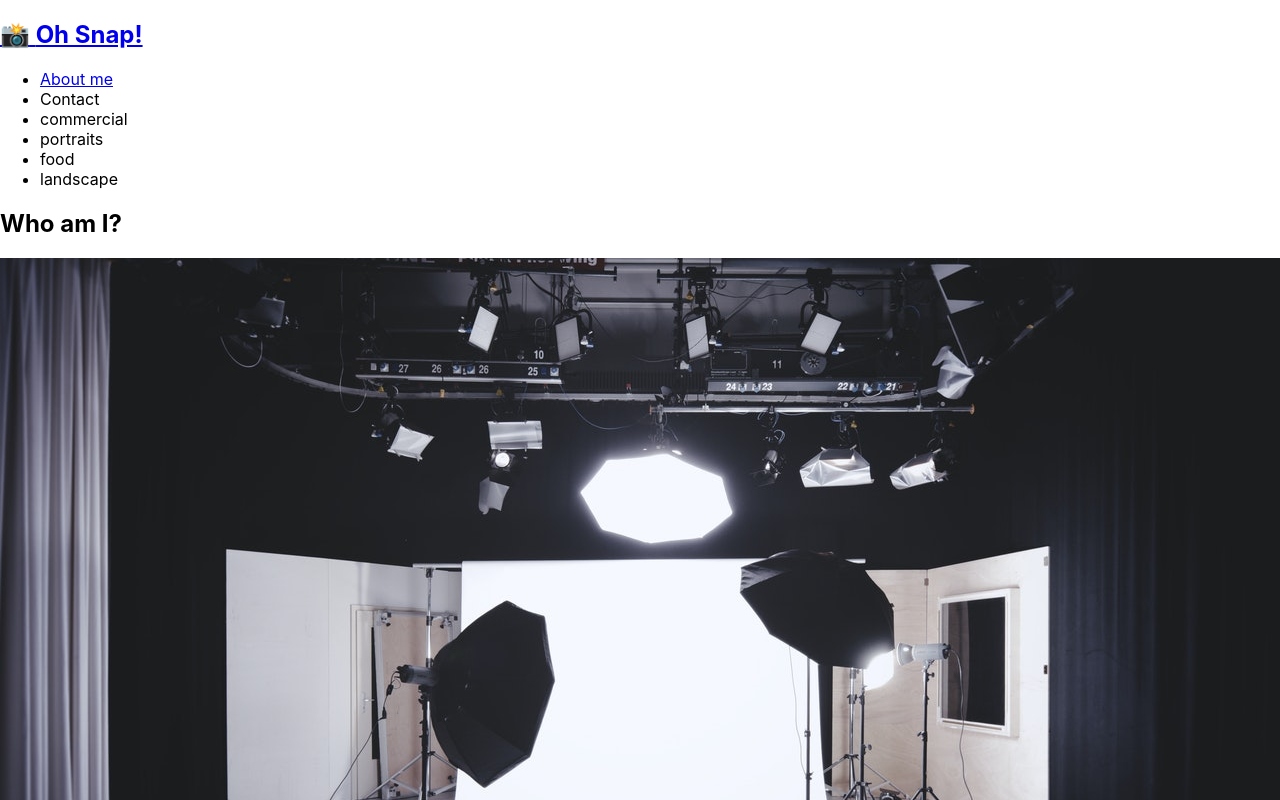
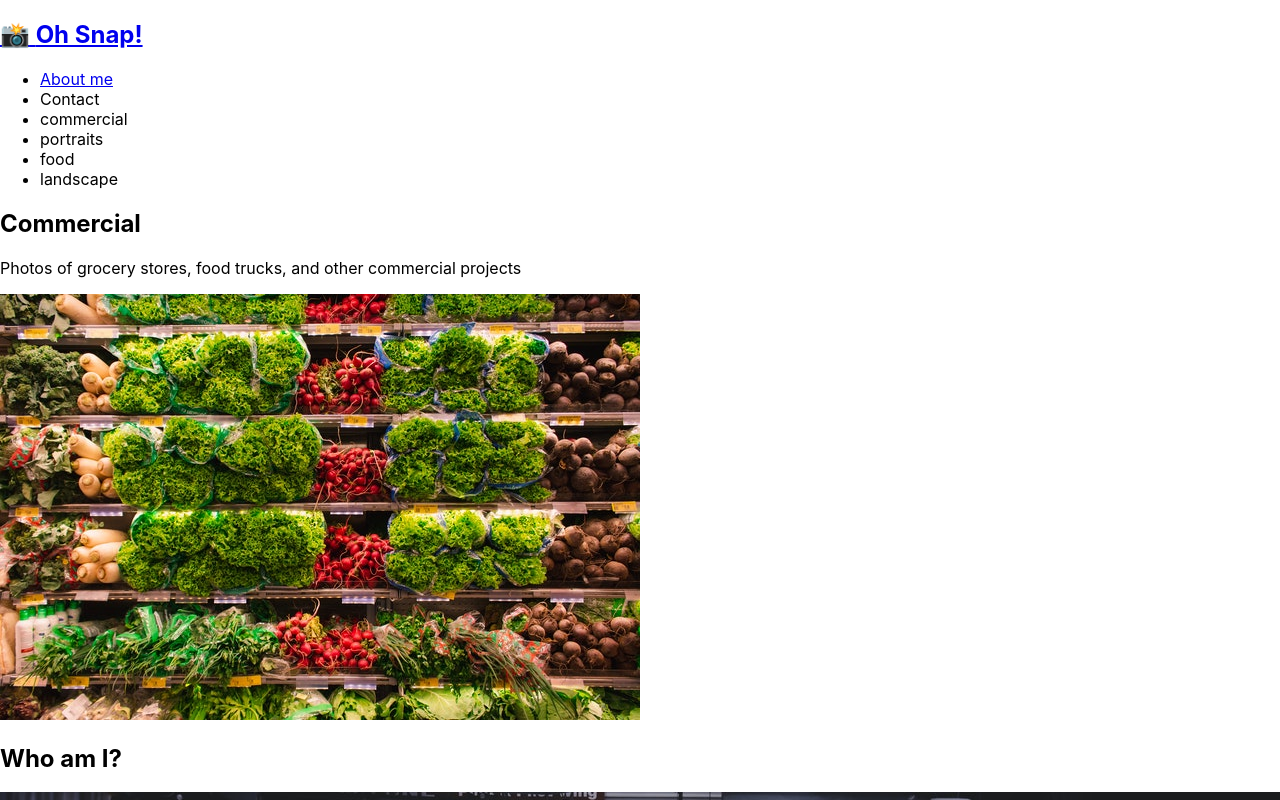
Before and after one commit to Cassiecatt/photo-port, a React (Create React App) app: page / in a window 1280 px wide. Shown: the top 800 px of the page. Built offline with nearby package versions, Linux system fonts and the light colour scheme.

Commit message:
added gallery component

```diff
--- a/src/App.js
+++ b/src/App.js
@@ -1,6 +1,7 @@
 import React from 'react';
 import Nav from './components/Nav';
 import About from './components/About';
+import Gallery from './components/Gallery';
 
 
 function App() {
@@ -9,6 +10,7 @@
     <div>
       <Nav></Nav>
       <main>
+        <Gallery></Gallery>
         <About></About>
       </main>
     </div>
--- /dev/null
+++ b/src/components/Gallery/index.js
@@ -0,0 +1,21 @@
+import React from "react";
+import { capitalizeFirstLetter } from '../../utils/helpers';
+import photo from "../../assets/small/commercial/0.jpg";
+
+function Gallery() {
+    const currentCategory = {
+        name: "commercial",
+        description: "Photos of grocery stores, food trucks, and other commercial projects",
+    };
+  return (
+    <section>
+      <h1>{capitalizeFirstLetter(currentCategory.name)}</h1>
+      <p>{currentCategory.description}</p>
+      <div>
+          <img src={photo} alt="Commercial Example" className="img-thumbnail mx-1"/>
+      </div>
+    </section>
+  );
+}
+
+export default Gallery;
```
